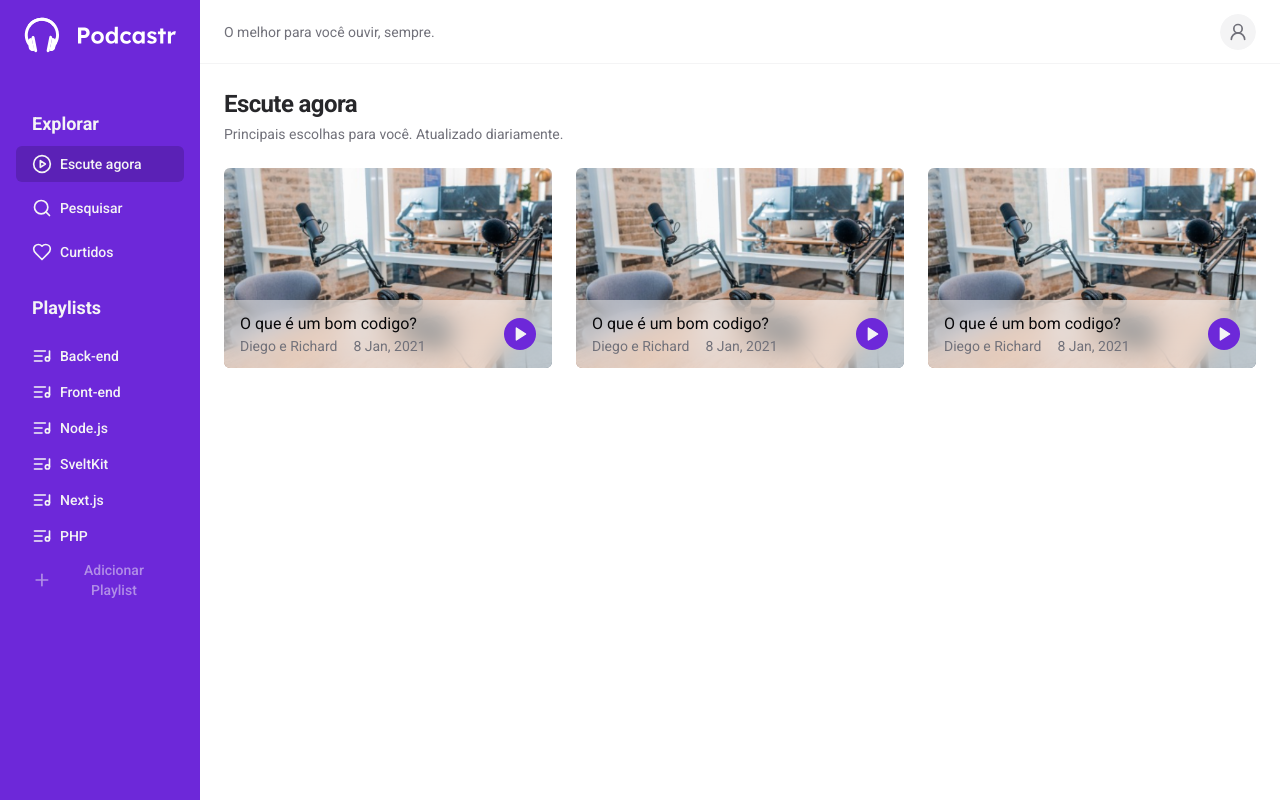
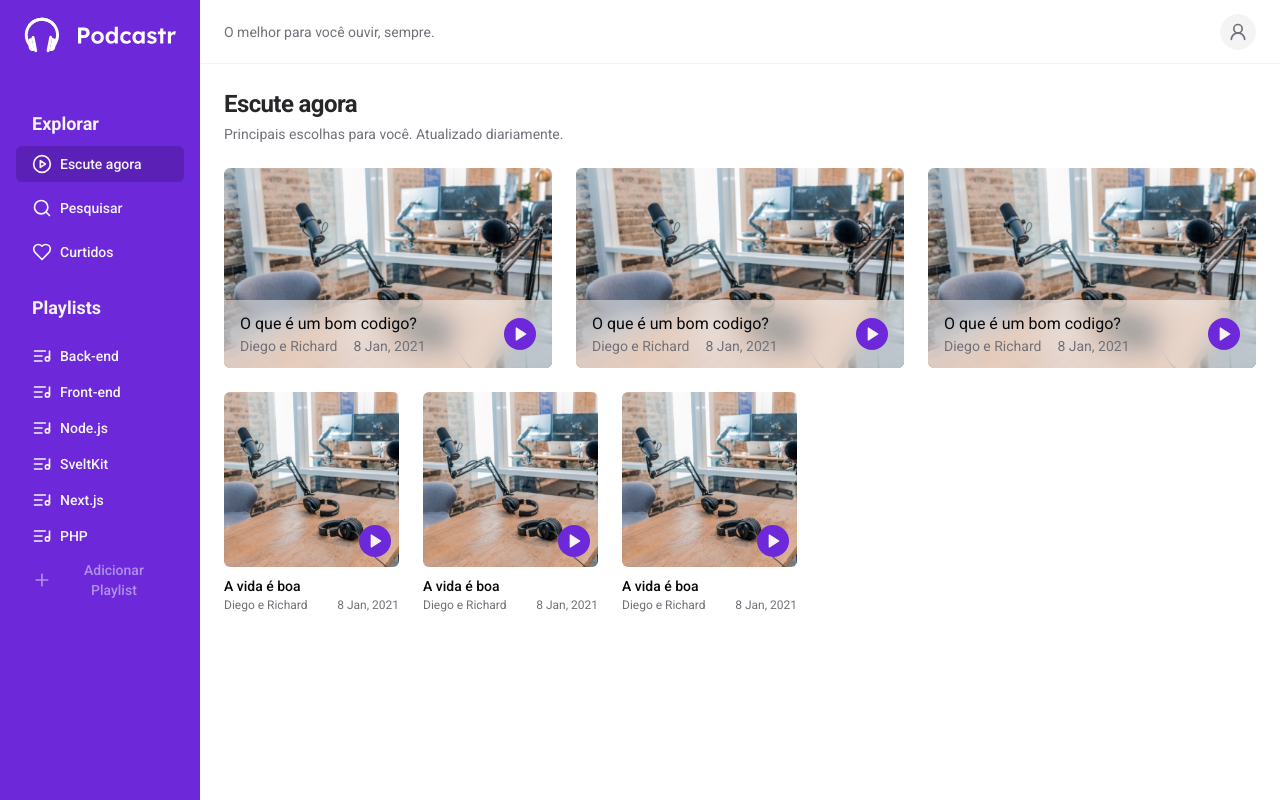
Before and after one commit to henrique1501/podcastr, a Next.js app in the folder web/: page /home in a window 1280 px wide. Built offline with nearby package versions, Linux system fonts and the light colour scheme.

Commit message:
component: episode-card base style finished

```diff
--- /dev/null
+++ b/web/src/app/(app)/home/components/episode-card.tsx
@@ -0,0 +1,35 @@
+import Image from 'next/image'
+import { EpisodePlayButton } from './episode-play-button'
+
+export function EpisodeCard() {
+  return (
+    <div className="relative space-y-3">
+      <Image
+        src="/podcast-1.png"
+        alt="podcast-1"
+        width={900}
+        height={900}
+        className="rounded-md object-cover h-auto w-[175px] aspect-square"
+      />
+
+      <div className="absolute right-2 bottom-14">
+        <EpisodePlayButton />
+      </div>
+
+      <div className="space-y-1 text-sm">
+        <h3
+          title="A vida é boa"
+          className="font-medium leading-none w-[175px] truncate"
+        >
+          A vida é boa
+        </h3>
+        <div className="flex items-center justify-between text-xs text-muted-foreground">
+          <p title="Diego e Richard" className="w-[84px] truncate">
+            Diego e Richard
+          </p>
+          <span className="block">8 Jan, 2021</span>
+        </div>
+      </div>
+    </div>
+  )
+}
--- /dev/null
+++ b/web/src/app/(app)/home/components/episode-play-button.tsx
@@ -0,0 +1,22 @@
+'use client'
+
+import { Play } from 'lucide-react'
+import { MouseEvent } from 'react'
+import { PlayButton } from './play-button'
+
+export function EpisodePlayButton() {
+  function handlePlay(e: MouseEvent) {
+    e.preventDefault()
+
+    alert('Tocando!')
+  }
+
+  return (
+    <PlayButton
+      onClick={handlePlay}
+      className="hover:bg-violet-700 hover:brightness-90"
+    >
+      <Play className="h-4 w-4 stroke-muted fill-muted ml-[1px]" />
+    </PlayButton>
+  )
+}
--- a/web/src/app/(app)/home/page.tsx
+++ b/web/src/app/(app)/home/page.tsx
@@ -1,3 +1,4 @@
+import { EpisodeCard } from './components/episode-card'
 import { TopEpisodeCard } from './components/top-episode-card'
 
 export default function Home() {
@@ -16,6 +17,12 @@ export default function Home() {
         <TopEpisodeCard />
         <TopEpisodeCard />
         <TopEpisodeCard />
+      </div>
+
+      <div className="mt-6 flex gap-6">
+        <EpisodeCard />
+        <EpisodeCard />
+        <EpisodeCard />
       </div>
 
       {/* <div className="mt-10">
```
